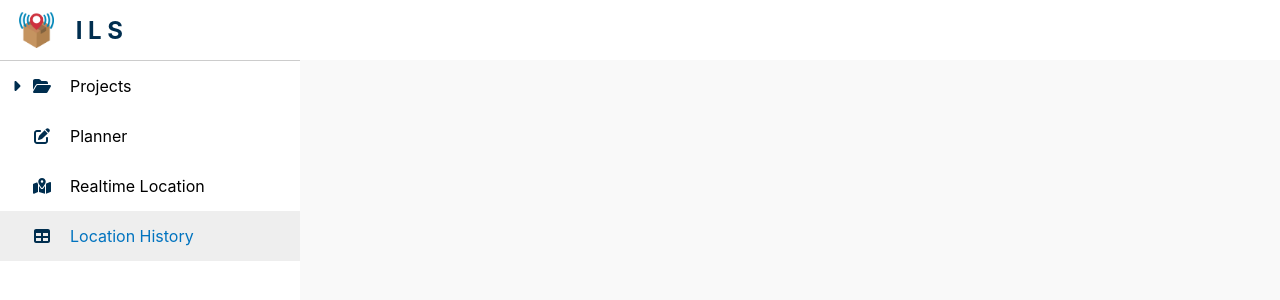
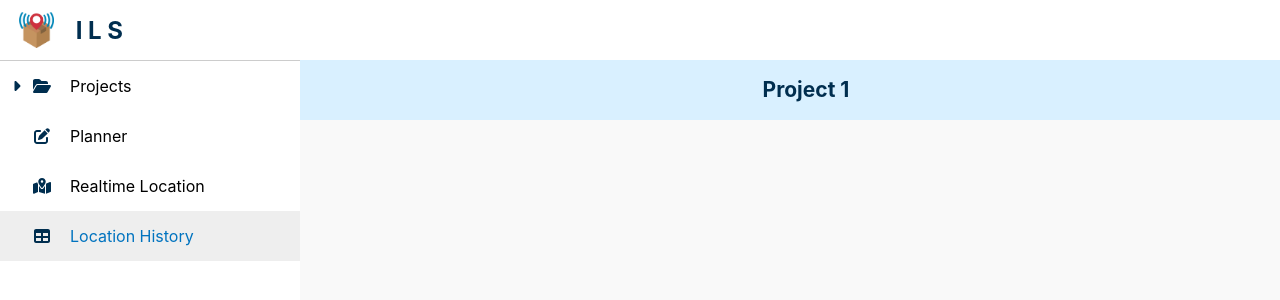
Before and after one commit to Nieraa/UWB-Client, a React (Create React App) app: page /1/history in a window 1280 px wide. Shown: the top 300 px of the page. Built offline with nearby package versions, Linux system fonts and the light colour scheme.

Commit message:
main project name components

```diff
--- a/src/components/main/Main.style.ts
+++ b/src/components/main/Main.style.ts
@@ -10,3 +10,15 @@ export const MainArea = styled.div`
   right: 0;
   background-color: var(--grey);
 `;
+
+export const ProjectName = styled.div`
+  width: 100%;
+  height: 28px;
+  padding: 16px;
+  font-size: 21px;
+  font-weight: bold;
+  line-height: 28px;
+  text-align: center;
+  background-color: var(--primary-light);
+  color: var(--primary);
+`;
--- a/src/components/main/Main.tsx
+++ b/src/components/main/Main.tsx
@@ -1,7 +1,28 @@
-import { MainArea } from "./Main.style";
+import { Params, useParams } from "react-router-dom";
+import { MainArea, ProjectName } from "./Main.style";
 
-export const Main = () => {
+interface ItemProps {
+  id: string;
+  title: string;
+}
+
+interface MainProps {
+  items: ItemProps[];
+}
+
+export const Main = (props: MainProps) => {
+  const { items } = props;
+  const params: Readonly<Params<string>> = useParams();
+
+  const hasProjectId: boolean = params.projectId ? true : false;
+
   return (
-    <MainArea />
+    <MainArea>
+      {hasProjectId &&
+        <ProjectName>
+          {items[Number(params.projectId) - 1].title}
+        </ProjectName>
+      }
+    </MainArea>
   );
 };
--- a/src/pages/History.tsx
+++ b/src/pages/History.tsx
@@ -18,7 +18,7 @@ function History() {
     <div>
       <AppBar />
       <SideNavbar items={items} />
-      <Main />
+      <Main items={items}/>
     </div>
   );
 }
--- a/src/pages/Planner.tsx
+++ b/src/pages/Planner.tsx
@@ -18,7 +18,7 @@ function Planner() {
     <div>
       <AppBar />
       <SideNavbar items={items} />
-      <Main />
+      <Main items={items}/>
     </div>
   );
 }
--- a/src/pages/Projects.tsx
+++ b/src/pages/Projects.tsx
@@ -18,7 +18,7 @@ function Projects() {
     <div>
       <AppBar />
       <SideNavbar items={items} />
-      <Main />
+      <Main items={items}/>
     </div>
   );
 }
--- a/src/pages/Realtime.tsx
+++ b/src/pages/Realtime.tsx
@@ -18,7 +18,7 @@ function Realtime() {
     <div>
       <AppBar />
       <SideNavbar items={items} />
-      <Main />
+      <Main items={items}/>
     </div>
   );
 }
```
